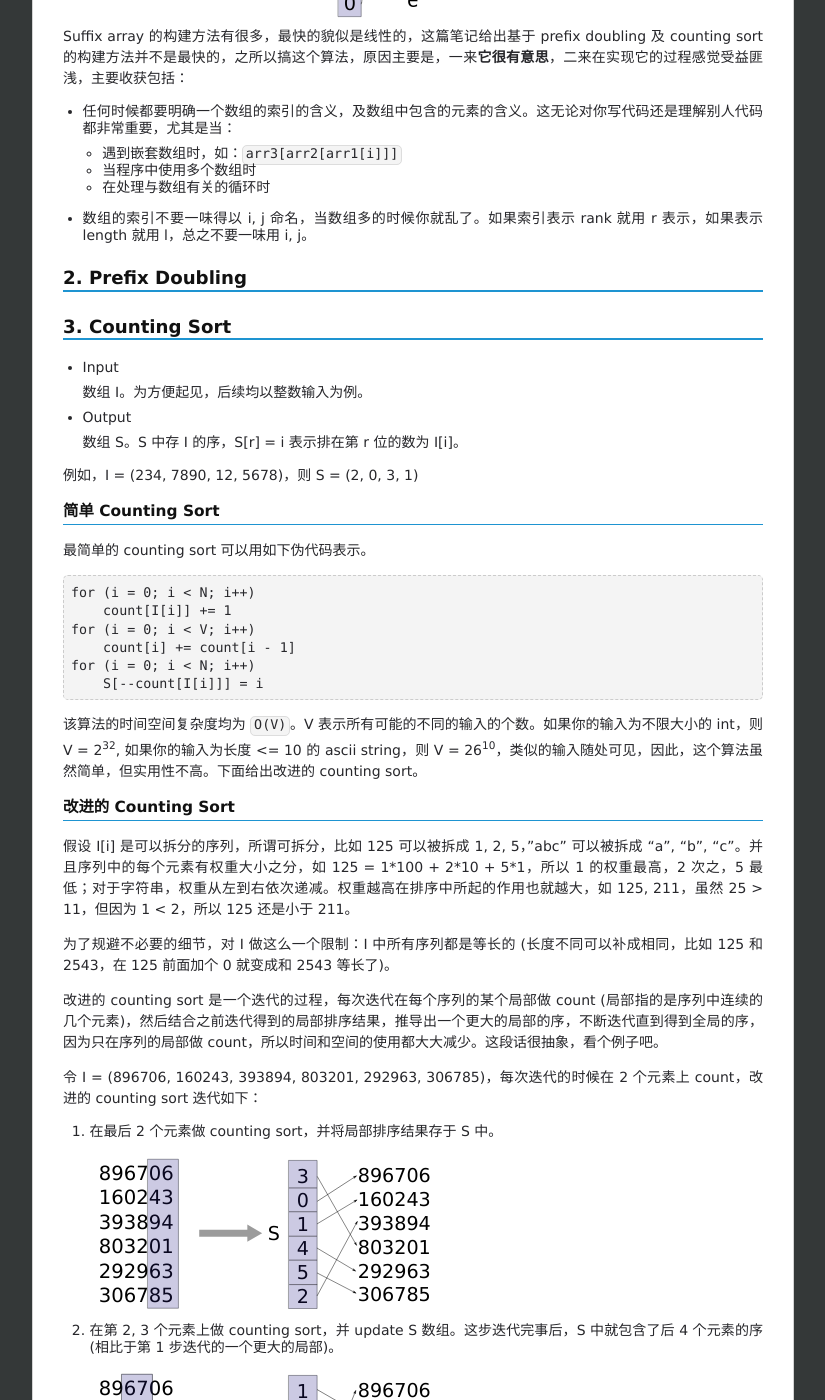
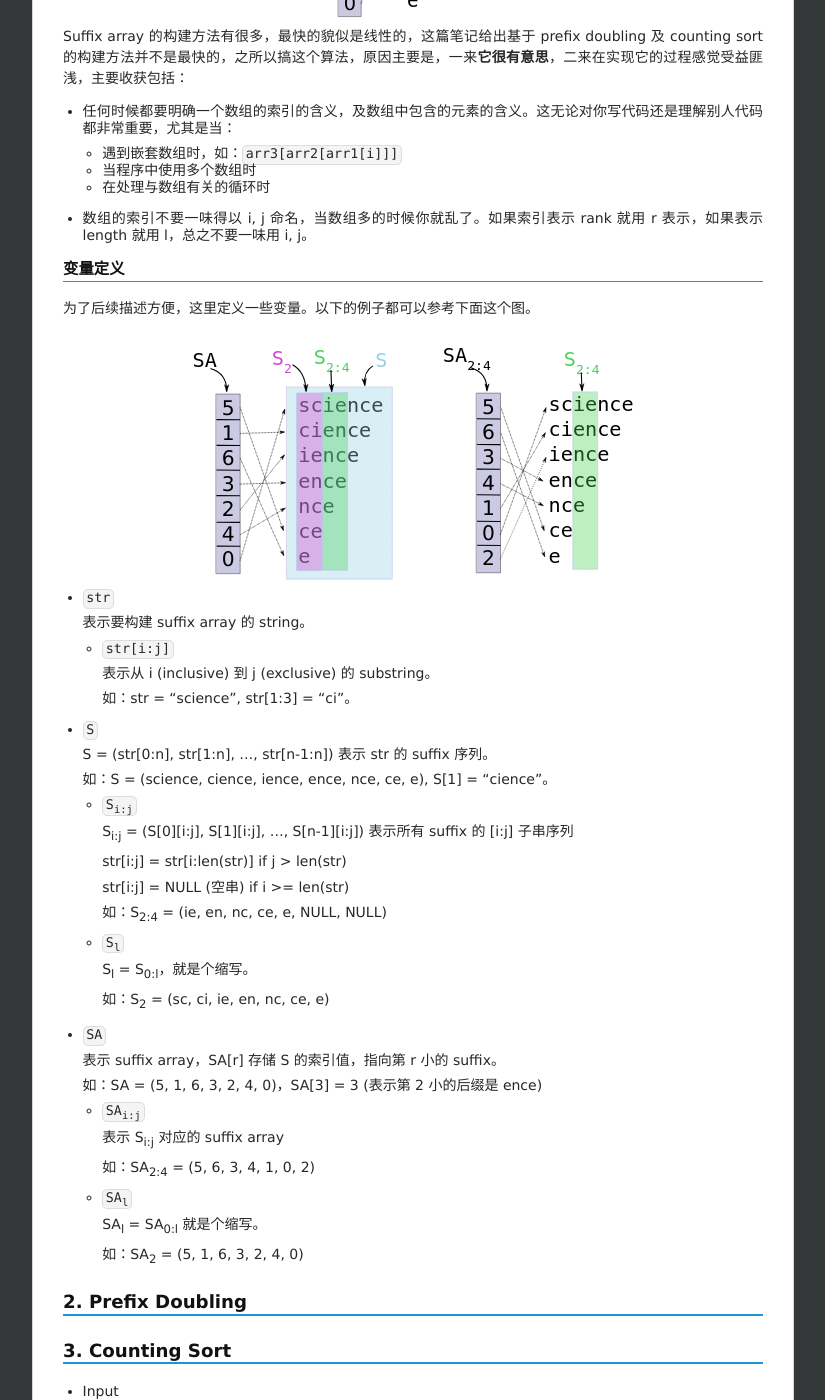
Before and after one commit to chenrushan/chenrushan.github.io, a Jekyll site: the page built from _posts/2013-12-15-suffix-array-prefix-doubling-counting-sort.markdown, in a window 1280 px wide and 1400 px high, scrolled down 724 px. Shown: the whole window, without its empty margins (227-1052 px from the left). Built offline with Jekyll 4.4.1, drawn with Linux system fonts in a browser that asks for light colours; Markdown is read by kramdown in place of the engine named in the settings; some of the changed text lies outside the part shown.

Commit message:
[post suffix array]: add variable definition

```diff
--- a/_posts/2013-12-15-suffix-array-prefix-doubling-counting-sort.markdown
+++ b/_posts/2013-12-15-suffix-array-prefix-doubling-counting-sort.markdown
@@ -9,7 +9,7 @@ tags: suffix array, prefix doubling, counting sort, radix sort
 
 这篇笔记分 4 小节：
 
-1. 开始简要介绍一下 suffix array。
+1. 开始简要介绍一下 suffix array，并定义一些后面用到的变量。
 
 2. 然后介绍 suffix array 的一个特性，即 prefix doubling。
 
@@ -37,7 +37,65 @@ Suffix array 的构建方法有很多，最快的貌似是线性的，这篇笔
 
 * 数组的索引不要一味得以 i, j 命名，当数组多的时候你就乱了。如果索引表示 rank 就用 r 表示，如果表示 length 就用 l，总之不要一味用 i, j。
 
+#### 变量定义
+
+为了后续描述方便，这里定义一些变量。以下的例子都可以参考下面这个图。
+
+<object data="/resource/SA/SA_variable_example.svg" type="image/svg+xml" class="blkcenter"></object>
+
+* `str`
+
+    表示要构建 suffix array 的 string。
+
+    - `str[i:j]`
+
+        表示从 i (inclusive) 到 j (exclusive) 的 substring。
+
+        如：str = "science", str[1:3] = "ci"。
+
+* `S`
+
+    S = (str[0:n], str[1:n], ..., str[n-1:n]) 表示 str 的 suffix 序列。
+
+    如：S = (science, cience, ience, ence, nce, ce, e), S[1] = "cience"。
+
+    + <span class="code">S<sub>i:j</sub></span>
+
+        S<sub>i:j</sub> = (S[0][i:j], S[1][i:j], ..., S[n-1][i:j]) 表示所有 suffix 的 [i:j] 子串序列
+
+        str[i:j] = str[i:len(str)] if j > len(str)
+
+        str[i:j] = NULL (空串) if i >= len(str)
+
+        如：S<sub>2:4</sub> = (ie, en, nc, ce, e, NULL, NULL)
+
+    + <span class="code">S<sub>l</sub></span>
+
+        S<sub>l</sub> = S<sub>0:l</sub>，就是个缩写。
+
+        如：S<sub>2</sub> = (sc, ci, ie, en, nc, ce, e)
+
+* `SA`
+
+    表示 suffix array，SA[r] 存储 S 的索引值，指向第 r 小的 suffix。
+
+    如：SA = (5, 1, 6, 3, 2, 4, 0)，SA[3] = 3 (表示第 2 小的后缀是 ence)
+
+    + <span class="code">SA<sub>i:j</sub></span>
+
+        表示 S<sub>i:j</sub> 对应的 suffix array
+
+        如：SA<sub>2:4</sub> = (5, 6, 3, 4, 1, 0, 2)
+
+    + <span class="code">SA<sub>l</sub></span>
+
+        SA<sub>l</sub> = SA<sub>0:l</sub> 就是个缩写。
+
+        如：SA<sub>2</sub> = (5, 1, 6, 3, 2, 4, 0)
+
+
 ### 2. Prefix Doubling
+
 
 
 ### 3. Counting Sort
@@ -48,7 +106,7 @@ Suffix array 的构建方法有很多，最快的貌似是线性的，这篇笔
 
 * Output
 
-  数组 S。S 中存 I 的序，S[r] = i 表示排在第 r 位的数为 I[i]。
+  数组 S (和前面的 suffix array 中一个变量定义重了，不过二者没有联系)。S 中存 I 的序，S[r] = i 表示排在第 r 位的数为 I[i]。
 
 例如，I = (234, 7890, 12, 5678)，则 S = (2, 0, 3, 1)
 
```
Also changed, not shown: resource/SA/SA_variable_example.svg (added).
